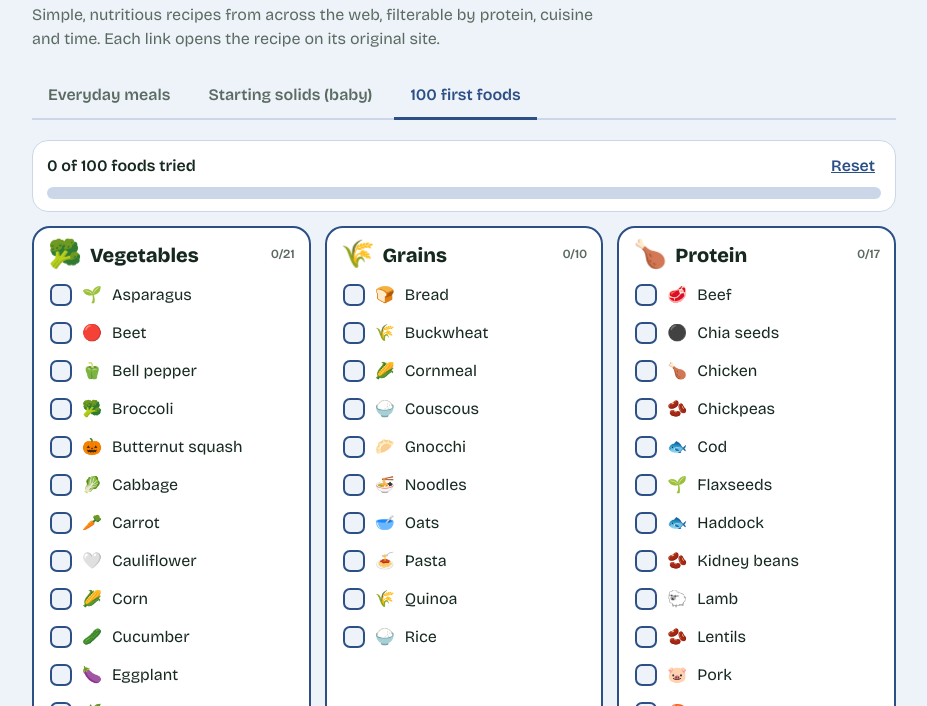
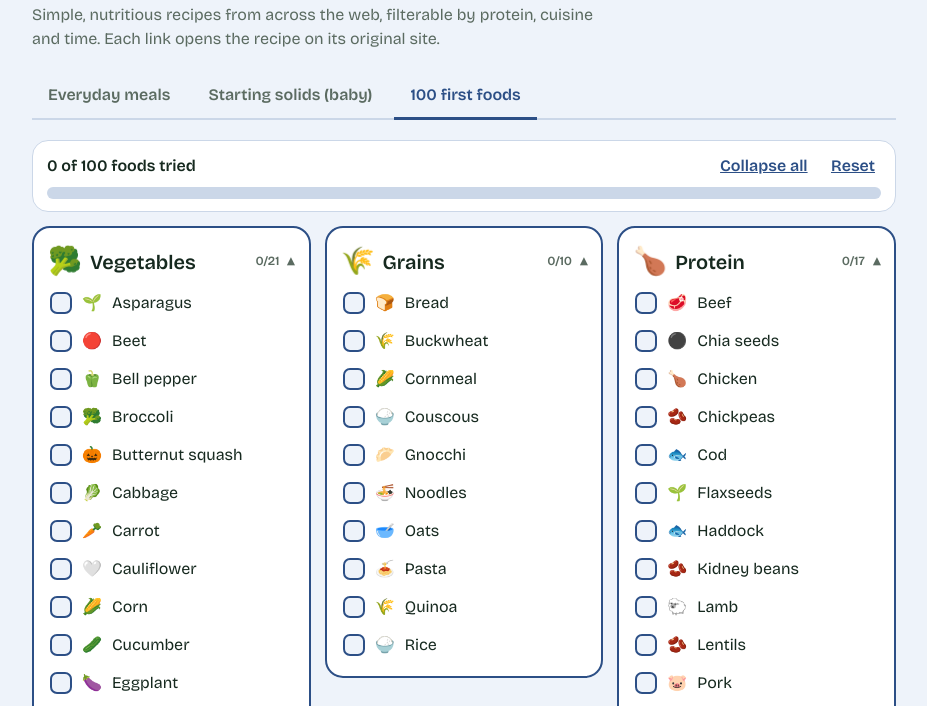
Before and after one commit to dfvit/recipes, a plain HTML site: page index.html in a window 1280 px wide. Both pictures are taken after a click on the tab "100 first foods". Shown: the part 87-793 px from the top of the page, without its empty margins (176-1103 px from the left). Drawn offline with nearby package versions, Linux system fonts and the light colour scheme.

Commit message:
Update index.html

```diff
--- a/index.html
+++ b/index.html
@@ -50,8 +50,14 @@ ul.list{list-style:none;margin:0;padding:0;border-top:1px solid var(--line)}
 .tabs{flex-wrap:wrap}
 .cgrid{display:grid;grid-template-columns:repeat(auto-fill,minmax(250px,1fr));gap:14px}
 .cat{background:var(--panel);border:2px solid var(--accent);border-radius:18px;padding:12px 14px}
-.cat h2{margin:0 0 6px;font-size:1.25rem;display:flex;align-items:center;gap:8px}
-.cat h2 small{margin-left:auto;font-size:.78rem;font-weight:600;color:var(--mute)}
+.cgrid{align-items:start}
+.cat summary{list-style:none;cursor:pointer;display:flex;align-items:center;gap:8px;font-size:1.25rem;font-weight:600;min-height:44px}
+.cat summary::-webkit-details-marker{display:none}
+.cat summary small{margin-left:auto;font-size:.78rem;font-weight:600;color:var(--mute)}
+.cat summary:focus-visible{outline:3px solid var(--accent);outline-offset:2px;border-radius:8px}
+.chev{color:var(--mute);font-size:.9rem;transition:transform .2s}
+details[open]>summary .chev{transform:rotate(180deg)}
+.cat ul,.cat .an{margin-top:4px}
 .ce{font-size:1.7rem;line-height:1}
 .cat ul{list-style:none;margin:0;padding:0}
 .cat label{position:relative;display:flex;align-items:center;gap:8px;padding:4px 2px;cursor:pointer;min-height:38px}
@@ -184,12 +190,13 @@ function updateCounts(){
  FOODS.forEach(([,,items],gi)=>{const c=items.filter(s=>done.has(nm(s))).length;
   $("cc"+gi).textContent=c===items.length?"🎉 all tried!":c+"/"+items.length});
 }
+let openSec=FOODS.map(()=>true);
 function drawChecklist(){
- $("checklist").innerHTML=`<div class="prog"><div class="pt"><span id="ptxt"></span><button class="reset" id="ckreset">Reset</button></div><div class="pbar"><i id="pfill"></i></div></div><div class="cgrid">`+
-  FOODS.map(([name,emo,items],gi)=>`<section class="cat"><h2><span class="ce">${emo}</span>${name.replace("&","&amp;")}<small id="cc${gi}"></small></h2>`+
+ $("checklist").innerHTML=`<div class="prog"><div class="pt"><span id="ptxt"></span><span><button class="reset" id="ckfold">${openSec.some(Boolean)?"Collapse all":"Expand all"}</button> &nbsp; <button class="reset" id="ckreset">Reset</button></span></div><div class="pbar"><i id="pfill"></i></div></div><div class="cgrid">`+
+  FOODS.map(([name,emo,items],gi)=>`<details class="cat" data-g="${gi}"${openSec[gi]?" open":""}><summary><span class="ce">${emo}</span>${name.replace("&","&amp;")}<small id="cc${gi}"></small><span class="chev">&#9662;</span></summary>`+
    (name==="Allergens"?`<p class="an">Introduce one at a time, as your pediatrician advises.</p>`:"")+`<ul>`+
    items.map(s=>{const n=nm(s),e=s.slice(n.length+1);
-    return `<li><label><input type="checkbox" data-n="${n}"${done.has(n)?" checked":""}><span class="box"></span><span class="fe">${e}</span><span class="fn">${n}</span></label></li>`}).join("")+`</ul></section>`).join("")+
+    return `<li><label><input type="checkbox" data-n="${n}"${done.has(n)?" checked":""}><span class="box"></span><span class="fe">${e}</span><span class="fn">${n}</span></label></li>`}).join("")+`</ul></details>`).join("")+
   `</div><p class="count" style="margin-top:14px">Checkmarks are saved in this browser only.</p>`;
  updateCounts();
 }
@@ -199,7 +206,11 @@ $("checklist").addEventListener("change",e=>{
 });
 $("checklist").addEventListener("click",e=>{
  if(e.target.id==="ckreset"&&confirm("Clear all checkmarks?")){done.clear();saveDone();drawChecklist()}
+ if(e.target.id==="ckfold"){const any=openSec.some(Boolean);openSec=openSec.map(()=>!any);drawChecklist()}
 });
+$("checklist").addEventListener("toggle",e=>{
+ if(e.target.dataset&&e.target.dataset.g!==undefined){openSec[+e.target.dataset.g]=e.target.open;$("ckfold").textContent=openSec.some(Boolean)?"Collapse all":"Expand all"}
+},true);
 drawChecklist();
 
 const [o,rp]=REPO_OVERRIDE?REPO_OVERRIDE.split("/"):[location.hostname.split(".")[0],location.pathname.split("/")[1]||location.hostname.split(".")[0]+".github.io"];
```
